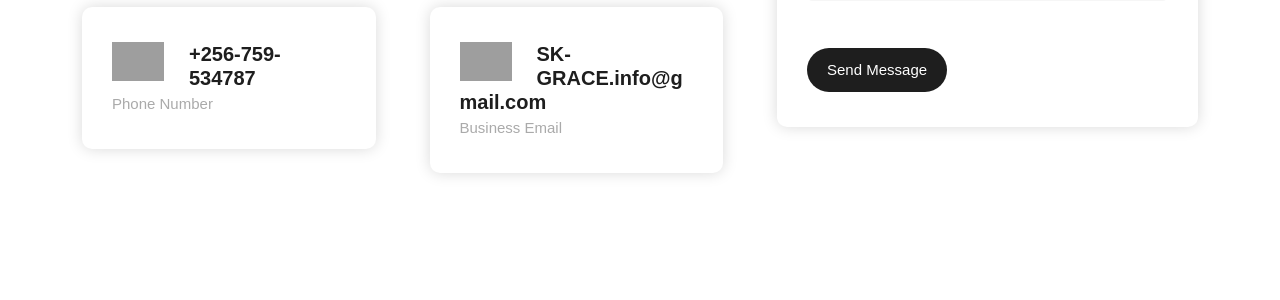
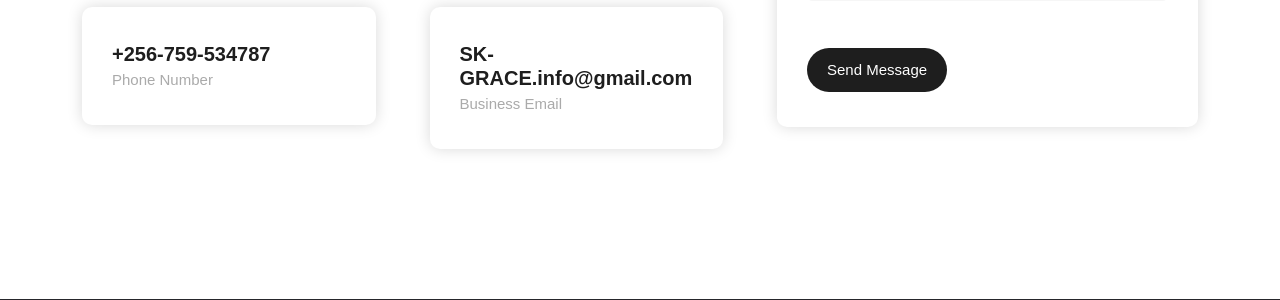
Before and after one commit to MulindwaMarkMyles/e-v-g, a Django app: page / in a window 1280 px wide. Shown: the part 5723-6023 px from the top of the page. Run offline with Django 5.2, Linux system fonts and the light colour scheme; data comes from the database, SQL or seed files in the repository; some libraries are stand-ins or nearby versions; grey boxes are pictures that could not be loaded.

Commit message:
ui edits

```diff
--- a/apartments/templates/base.html
+++ b/apartments/templates/base.html
@@ -25,8 +25,8 @@
 
 <body>
     <!-- ****** Preloader Start ****** -->
-    <div class="preloader-container" id="preloader">
-    </div>
+    <!-- <div class="preloader-container" id="preloader">
+    </div> -->
     <!-- ****** Preloader end ****** -->
 
     <!-- ***** Header Area Start ***** -->
@@ -100,11 +100,11 @@
         </div>
     </footer>
 
-    <script>
+    <!-- <script>
         var loader = document.getElementById("preloader");
         window.addEventListener("load", () => {
                 loader.style.display = "none";
         })
-    </script>
+    </script> -->
 </body>
 </html>
--- a/apartments/templates/contact.html
+++ b/apartments/templates/contact.html
@@ -29,13 +29,11 @@
           <div class="row">
             <div class="col-lg-12">
               <div class="item phone">
-                <img src="{% static 'assets/images/phone-icon.png' %}" alt="" style="max-width: 52px;">
                 <h6>010-020-0340<br><span>Phone Number</span></h6>
               </div>
             </div>
             <div class="col-lg-12">
               <div class="item email">
-                <img src="{% static 'assets/images/email-icon.png' %}" alt="" style="max-width: 52px;">
                 <h6>info@villa.co<br><span>Business Email</span></h6>
               </div>
             </div>
--- a/apartments/templates/index.html
+++ b/apartments/templates/index.html
@@ -84,8 +84,6 @@
                 <div class="col-lg-4">
                     <div class="left-image">
                         <img src="{% static 'images/fresh-ones/image-5.jpg' %}" alt="">
-                        <a href="#" style="pointer-events: none;"><img src="{% static 'assets/images/featured-icon.png' %}" alt=""
-                                style="max-width: 60px; padding: 0px;"></a>
                     </div>
                 </div>
                 <div class="col-lg-5">
@@ -129,19 +127,15 @@
                     <div class="info-table">
                         <ul>
                             <li>
-                                <img src="{% static 'assets/images/info-icon-01.png' %}" alt="" style="max-width: 52px;">
                                 <h4>100 m2<br><span>Total Flat Space</span></h4>
                             </li>
                             <li>
-                                <img src="{% static 'assets/images/info-icon-02.png' %}" alt="" style="max-width: 52px;">
                                 <h4>Contract<br><span>Contract Ready</span></h4>
                             </li>
                             <li>
-                                <img src="{% static 'assets/images/info-icon-03.png' %}" alt="" style="max-width: 52px;">
                                 <h4>On Site<br><span>Payment</span></h4>
                             </li>
                             <li>
-                                <img src="{% static 'assets/images/info-icon-04.png' %}" alt="" style="max-width: 52px;">
                                 <h4>Safety<br><span>24/7 Control</span></h4>
                             </li>
                         </ul>
@@ -308,13 +302,11 @@
                     <div class="row">
                         <div class="col-lg-6">
                             <div class="item phone">
-                                <img src="{% static 'assets/images/phone-icon.png' %}" alt="" style="max-width: 52px;">
                                 <h6>+256-759-534787<br><span>Phone Number</span></h6>
                             </div>
                         </div>
                         <div class="col-lg-6">
                             <div class="item email">
-                                <img src="{% static 'assets/images/email-icon.png' %}" alt="" style="max-width: 52px;">
                                 <h6 style="text-wrap: wrap;word-wrap: break-word;">SK-GRACE.info@gmail.com<br><span>Business Email</span></h6>
                             </div>
                         </div>
--- a/apartments/templates/property-details.html
+++ b/apartments/templates/property-details.html
@@ -100,15 +100,12 @@
           <div class="info-table">
             <ul>
               <li>
-                <img src="{% static 'assets/images/info-icon-02.png' %}" alt="" style="max-width: 52px;">
                 <h4>Contract<br><span>Contract Ready</span></h4>
               </li>
               <li>
-                <img src="{% static 'assets/images/info-icon-03.png' %}" alt="" style="max-width: 52px;">
                 <h4>Payment<br><span>On Site</span></h4>
               </li>
               <li>
-                <img src="{% static 'assets/images/info-icon-04.png' %}" alt="" style="max-width: 52px;">
                 <h4>Safety<br><span>24/7 Control</span></h4>
               </li>
             </ul>
--- a/static/assets/css/main.css
+++ b/static/assets/css/main.css
@@ -17,7 +17,7 @@ Table of contents
 font & reset css
 ---------------------------------------------
 */
-    <link rel="stylesheet" href="https://pro.fontawesome.com/releases/v5.10.0/css/all.css">
+    /* <link rel="stylesheet" href="https://pro.fontawesome.com/releases/v5.10.0/css/all.css"> */
 
 /*
 ---------------------------------------------
@@ -1669,7 +1669,7 @@ Misc
 }
 
 /* preloader */
-.preloader-container {
+/* .preloader-container {
     position: relative;
     z-index:10000;
     background: url(../../preloader/preloader.gif) center no-repeat;
@@ -1677,7 +1677,7 @@ Misc
     height:100vh;
     width:100%;
     transition: all 0.4s ease-in;
-}
+} */
 
 /* messages */
 .messages-index {
```
